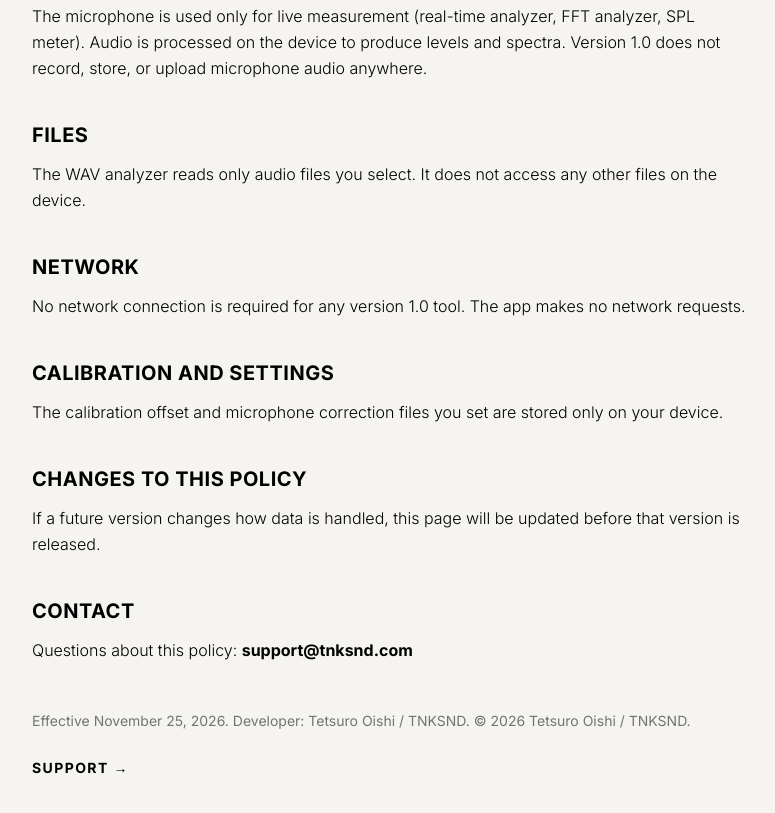
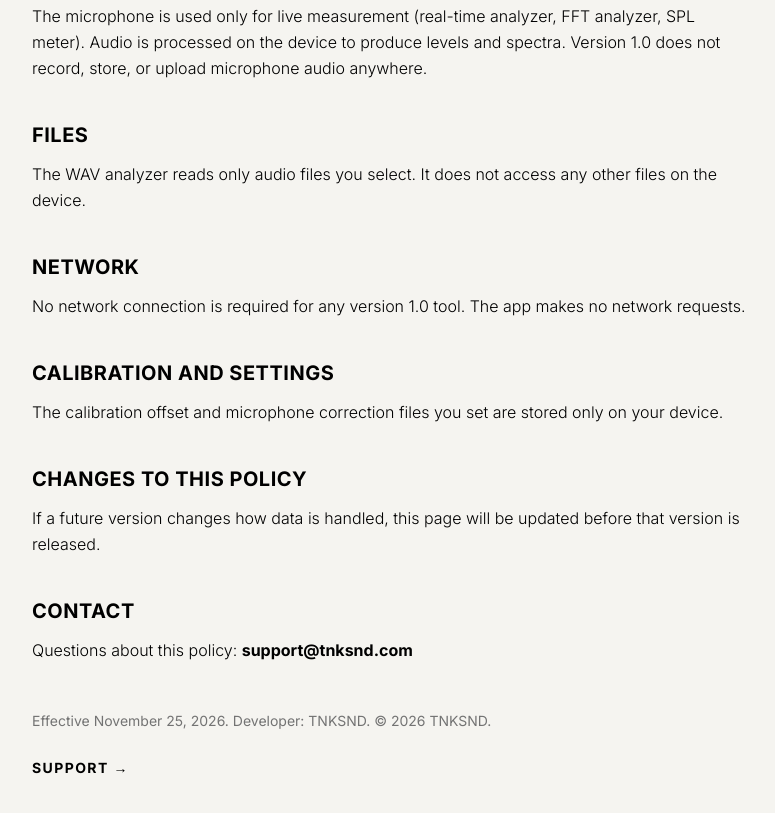
Before and after one commit to thinksound/TNKSND, a plain HTML site: page audiosuite/privacy.html in a window 1280 px wide. Shown: the part 317-1130 px from the top of the page, without its empty margins (248-1023 px from the left). Drawn offline with nearby package versions, Linux system fonts and the light colour scheme.

Commit message:
removed name

```diff
--- a/audiosuite/privacy.html
+++ b/audiosuite/privacy.html
@@ -38,7 +38,7 @@
         <h2 class="text-xl font-bold uppercase tracking-wide mt-10 mb-3">Contact</h2>
         <p class="font-light leading-relaxed mb-6">Questions about this policy: <a href="mailto:support@tnksnd.com" class="font-bold hover:underline decoration-2 underline-offset-4">support@tnksnd.com</a></p>
 
-        <p class="text-sm text-neutral-500 mt-12">Effective November 25, 2026. Developer: Tetsuro Oishi / TNKSND. &copy; 2026 Tetsuro Oishi / TNKSND.</p>
+        <p class="text-sm text-neutral-500 mt-12">Effective November 25, 2026. Developer: TNKSND. &copy; 2026 TNKSND.</p>
         <p class="mt-6"><a href="support.html" class="text-sm font-bold uppercase tracking-widest hover:underline decoration-2 underline-offset-4">Support &rarr;</a></p>
     </main>
 </body>
```
Also changed, not shown: audiosuite/support.html (+1 -1 lines).
